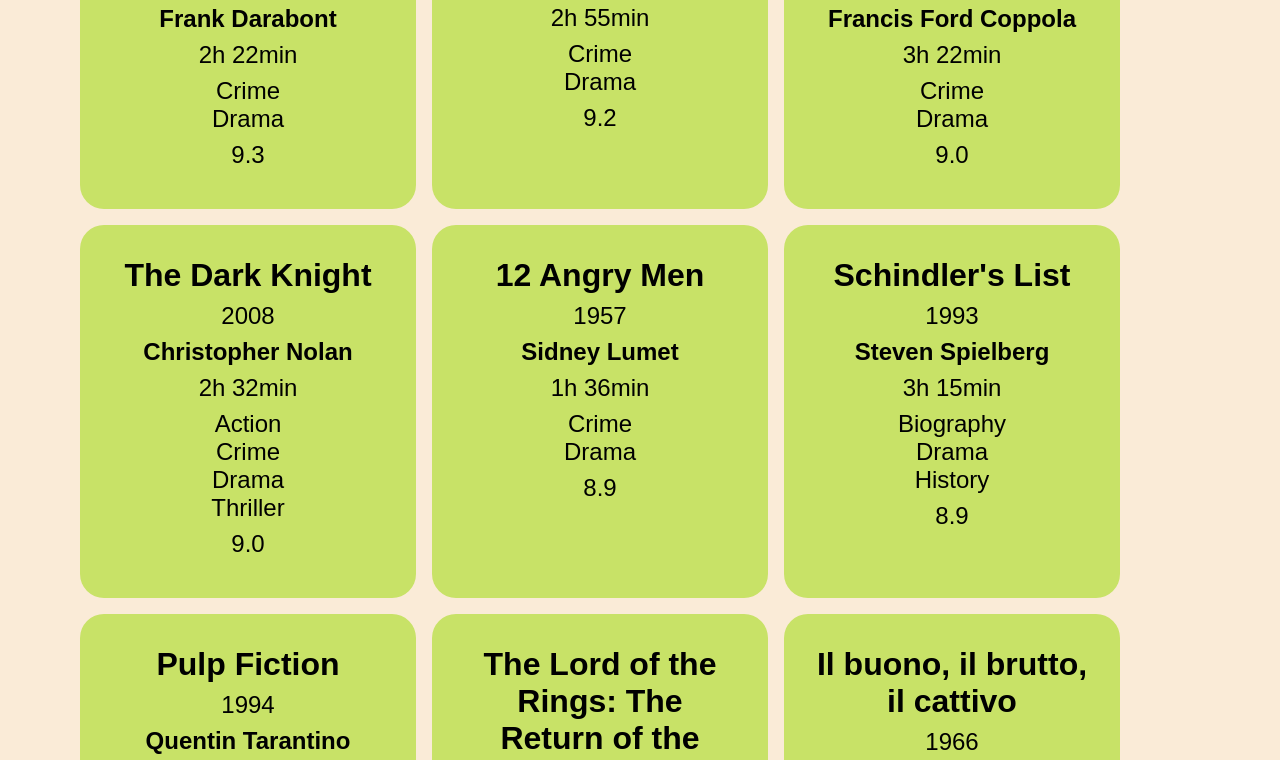
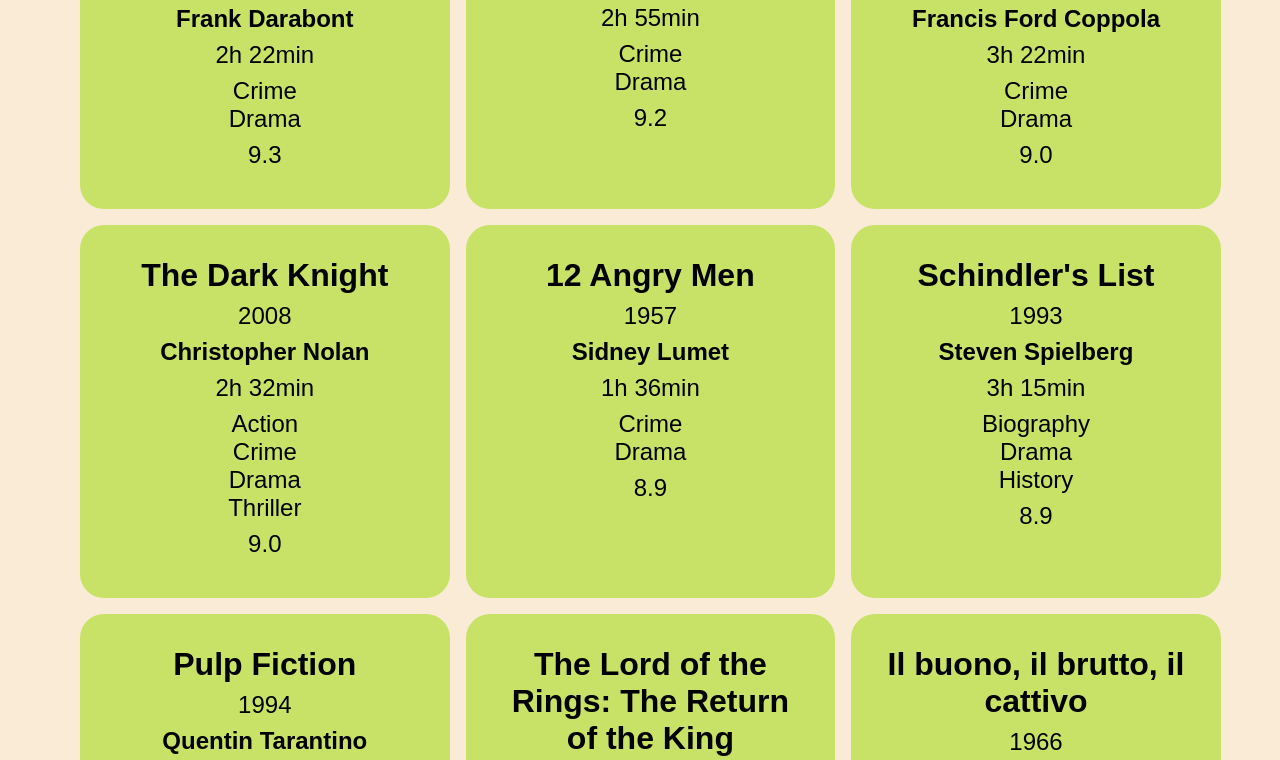
Before and after one commit to huangrunhong/30_Aufgaben, a plain HTML site: page index.html in a window 1280 px wide. Shown: the part 482-1242 px from the top of the page. Drawn offline with Linux system fonts and the light colour scheme.

Commit message:
change style

```diff
--- a/assets/css/style.css
+++ b/assets/css/style.css
@@ -16,6 +16,7 @@ section {
   display: flex;
   flex-direction: column;
   gap: 2rem;
+  align-items: center;
 }
 h1 {
   font-size: 2rem;
@@ -75,7 +76,7 @@ input {
 .movieGallery {
   padding-inline: 5rem;
   display: grid;
-  grid-template-columns: repeat(3, 30%);
+  grid-template-columns: repeat(3, 33%);
   gap: 1rem;
 }
 .movie {
```
